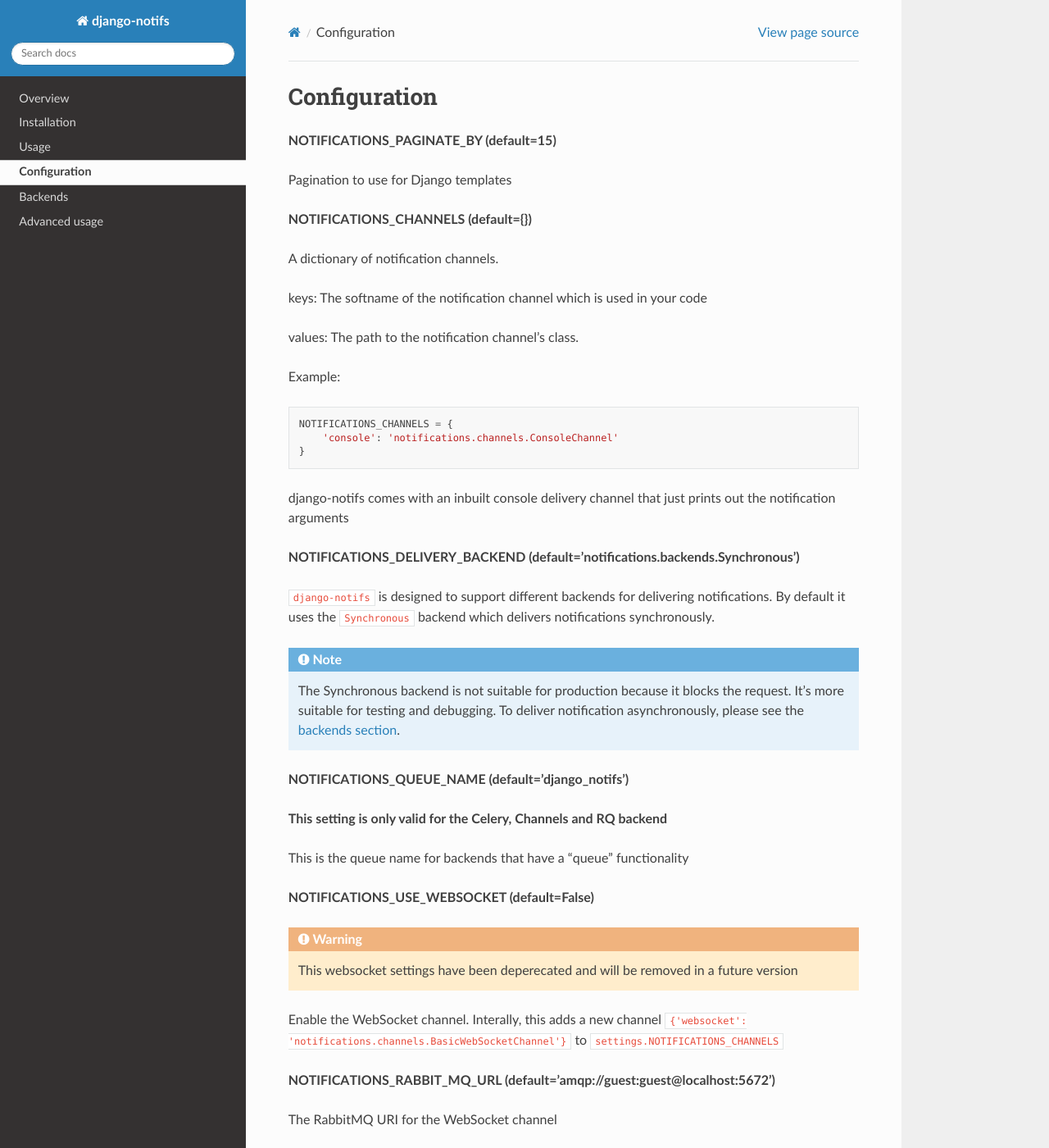
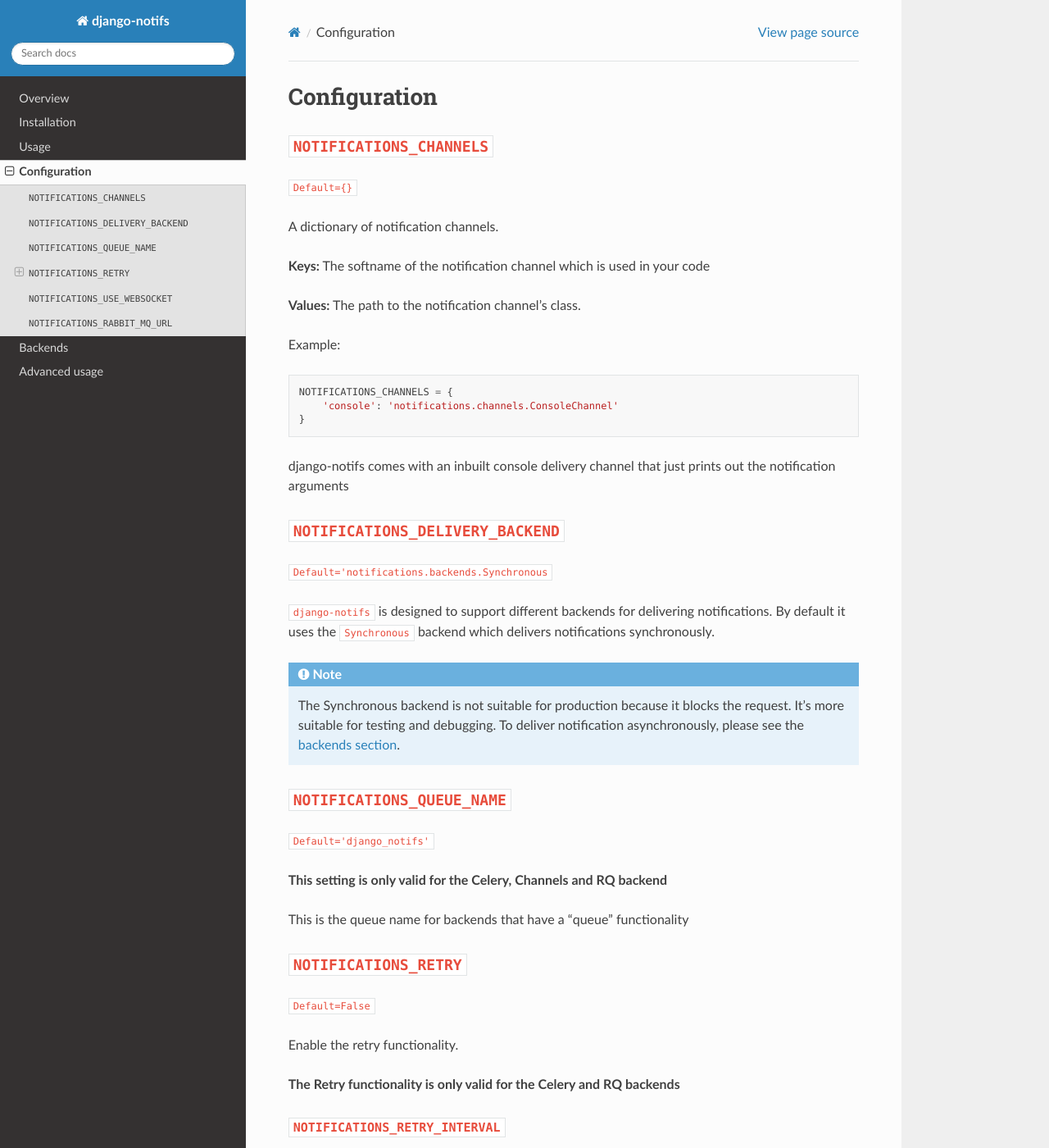
Before and after one commit to danidee10/django-notifs, a Sphinx documentation site: the page built from docs/configuration.rst, in a window 1280 px wide and 1400 px high. Shown: the whole window at 82% size. Built offline with Sphinx 7.4.7 and the Read the Docs theme 2.0.0, drawn with Linux system fonts in a browser that asks for light colours; some of the changed text lies outside the part shown.

Commit message:
Document retry functionality

```diff
--- a/docs/backends.rst
+++ b/docs/backends.rst
@@ -99,7 +99,7 @@
 
 Finally start the rq worker with::
 
-    python manage.py rqworker django_notifs
+    python manage.py rqworker django_notifs --with-scheduler
 
 .. image:: _static/images/rq-worker.png
 
--- a/docs/configuration.rst
+++ b/docs/configuration.rst
@@ -1,17 +1,18 @@
 Configuration
 *************
 
-**NOTIFICATIONS_PAGINATE_BY (default=15)**
 
-Pagination to use for Django templates
 
-**NOTIFICATIONS_CHANNELS (default={})**
+``NOTIFICATIONS_CHANNELS``
+--------------------------
+
+``Default={}``
 
 A dictionary of notification channels.
 
-keys: The softname of the notification channel which is used in your code
+**Keys:** The softname of the notification channel which is used in your code
 
-values:  The path to the notification channel's class.
+**Values:**  The path to the notification channel's class.
 
 Example::
 
@@ -22,7 +23,11 @@
 django-notifs comes with an inbuilt console delivery channel that just prints out the notification arguments
 
 
-**NOTIFICATIONS_DELIVERY_BACKEND (default='notifications.backends.Synchronous')**
+
+``NOTIFICATIONS_DELIVERY_BACKEND``
+----------------------------------
+
+``Default='notifications.backends.Synchronous``
 
 ``django-notifs`` is designed to support different backends for delivering notifications.
 By default it uses the ``Synchronous`` backend which delivers notifications synchronously.
@@ -32,20 +37,60 @@
    It's more suitable for testing and debugging.
    To deliver notification asynchronously, please see the :doc:`backends section <./backends>`.
 
-**NOTIFICATIONS_QUEUE_NAME (default='django_notifs')**
+
+
+``NOTIFICATIONS_QUEUE_NAME``
+----------------------------
+
+``Default='django_notifs'``
 
 **This setting is only valid for the Celery, Channels and RQ backend**
 
 This is the queue name for backends that have a "queue" functionality
 
 
-**NOTIFICATIONS_USE_WEBSOCKET (default=False)**
+
+``NOTIFICATIONS_RETRY``
+-----------------------
+
+``Default=False``
+
+Enable the retry functionality.
+
+**The Retry functionality is only valid for the Celery and RQ backends**
+
+
+``NOTIFICATIONS_RETRY_INTERVAL``
+================================
+
+``Default=5``
+
+The retry interval (in seconds) between each retry
+
+
+``NOTIFICATIONS_MAX_RETRIES``
+=============================
+
+``Default=5``
+
+The maximum number of retries for a notification.
+
+
+
+``NOTIFICATIONS_USE_WEBSOCKET``
+-------------------------------
+
+``Default=False``
 
 .. warning::
    This websocket settings have been deperecated and will be removed in a future version
 
 Enable the WebSocket channel. Interally, this adds a new channel ``{'websocket': 'notifications.channels.BasicWebSocketChannel'}`` to ``settings.NOTIFICATIONS_CHANNELS``
 
-**NOTIFICATIONS_RABBIT_MQ_URL (default='amqp://guest:guest@localhost:5672')**
+
+``NOTIFICATIONS_RABBIT_MQ_URL``
+-------------------------------
+
+``Default='amqp://guest:guest@localhost:5672'``
 
 The RabbitMQ URI for the WebSocket channel
```
